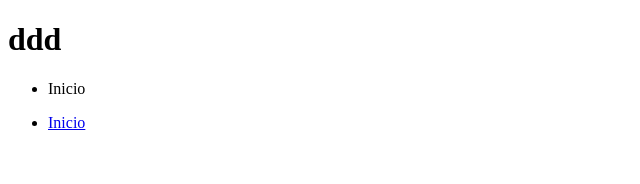
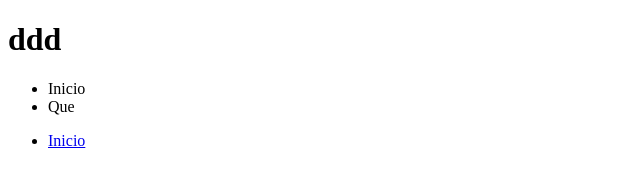
Before and after one commit to valerialuna349-glitch/PruebaGitProyecto, a plain HTML site: page index.html in a window 1280 px wide. Shown: the whole page, without its empty margins (0-640 px from the left). Drawn offline with Linux system fonts and the light colour scheme.

Commit message:
Se agrego Queeeeee

```diff
--- a/index.html
+++ b/index.html
@@ -9,6 +9,7 @@
    <h1>ddd</h1>
     <ul>
         <li>Inicio</li>
+        <li>Que</li>
     </ul>
 </head>
 <body>
```
